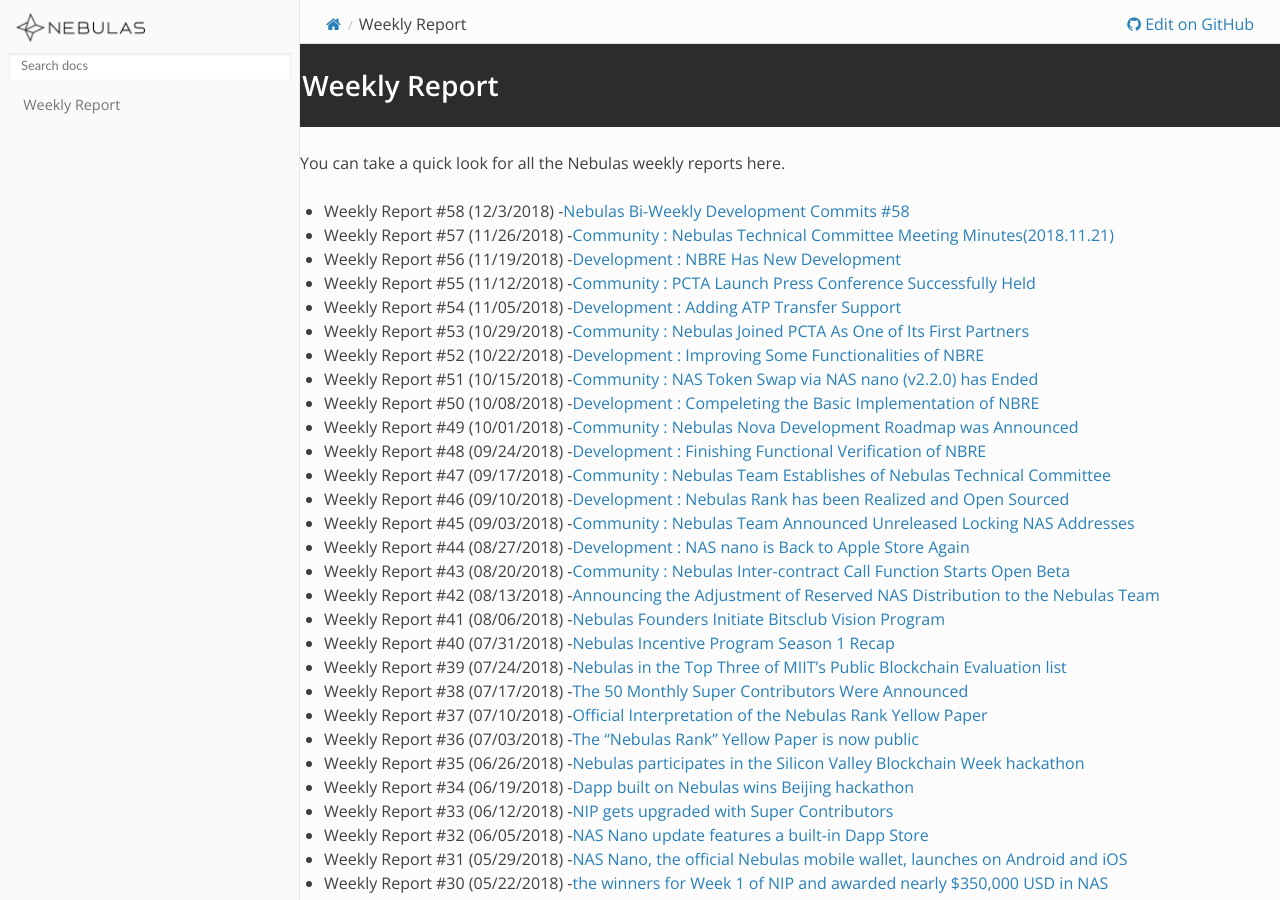
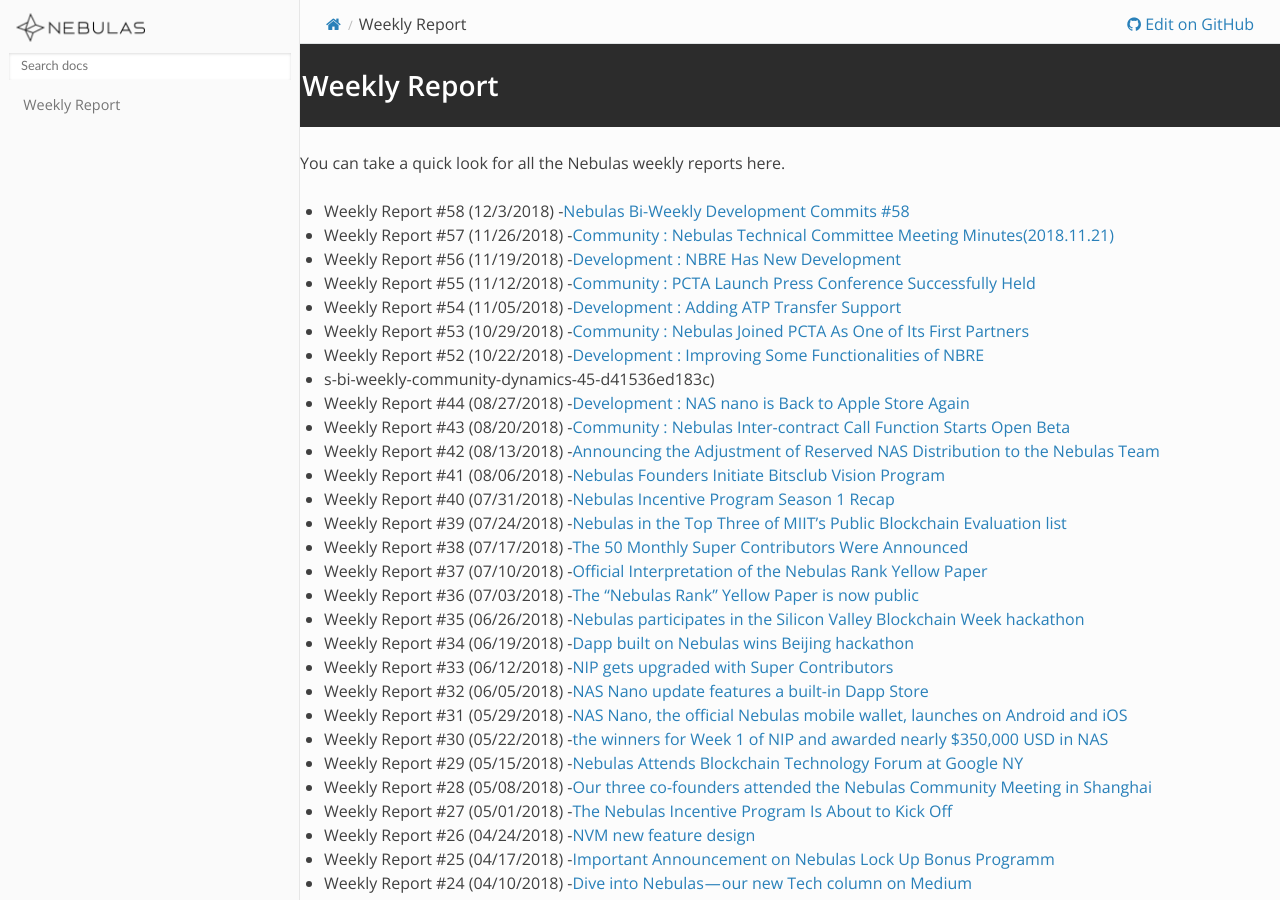
Before and after one commit to nebulasio/nebdocs, a Sphinx documentation site: the page built from docs/community/weekly-report.md, in a window 1280 px wide and 900 px high. Built offline with Sphinx 7.4.7 and the Read the Docs theme 2.0.0, drawn with Linux system fonts in a browser that asks for light colours; pages that are not in the unit, such as notebooks, are missing from menus.

Commit message:
ㅇㅇ
ㅇㅇㅇㅇ

```diff
--- a/docs/community/weekly-report.md
+++ b/docs/community/weekly-report.md
@@ -9,13 +9,7 @@
 - Weekly Report #54 (11/05/2018) -[Development : Adding ATP Transfer Support](https://medium.com/nebulasio/nebulas-bi-weekly-development-commits-update-54-402bf9f34f2f)
 - Weekly Report #53 (10/29/2018) -[Community : Nebulas Joined PCTA As One of Its First Partners](https://medium.com/nebulasio/nebulas-bi-weekly-community-dynamics-53-3b6fb628e472)
 - Weekly Report #52 (10/22/2018) -[Development : Improving Some Functionalities of NBRE](https://medium.com/nebulasio/nebulas-bi-weekly-development-commits-update-52-bbea4b1e3fc2)
-- Weekly Report #51 (10/15/2018) -[Community : NAS Token Swap via NAS nano (v2.2.0) has Ended](https://medium.com/nebulasio/nebulas-bi-weekly-community-dynamics-51-8b6681d6e4da)
-- Weekly Report #50 (10/08/2018) -[Development : Compeleting the Basic Implementation of NBRE](https://medium.com/nebulasio/nebulas-bi-weekly-development-commits-update-50-262e9661c9da)
-- Weekly Report #49 (10/01/2018) -[Community : Nebulas Nova Development Roadmap was Announced](https://medium.com/nebulasio/nebulas-bi-weekly-community-dynamics-49-5245f26d998e)
-- Weekly Report #48 (09/24/2018) -[Development : Finishing Functional Verification of NBRE](https://medium.com/nebulasio/nebulas-bi-weekly-development-commits-update-48-e57a9951fa55)
-- Weekly Report #47 (09/17/2018) -[Community : Nebulas Team Establishes of Nebulas Technical Committee](https://medium.com/nebulasio/nebulas-bi-weekly-community-dynamics-47-75f14a9164aa)
-- Weekly Report #46 (09/10/2018) -[Development : Nebulas Rank has been Realized and Open Sourced](https://medium.com/nebulasio/nebulas-bi-weekly-development-commits-update-46-14ecfde311ae)
-- Weekly Report #45 (09/03/2018) -[Community : Nebulas Team Announced Unreleased Locking NAS Addresses](https://medium.com/nebulasio/nebulas-bi-weekly-community-dynamics-45-d41536ed183c)
+- s-bi-weekly-community-dynamics-45-d41536ed183c)
 - Weekly Report #44 (08/27/2018) -[Development : NAS nano is Back to Apple Store Again](https://medium.com/nebulasio/nebulas-bi-weekly-development-commits-update-44-eae480493bc3)
 - Weekly Report #43 (08/20/2018) -[Community : Nebulas Inter-contract Call Function Starts Open Beta](https://medium.com/nebulasio/nebulas-weekly-updates-community-dynamics-e398478f2480)
 - Weekly Report #42 (08/13/2018) -[Announcing the Adjustment of Reserved NAS Distribution to the Nebulas Team](https://medium.com/nebulasio/nebulas-weekly-report-42-dbdd2f4868f5)
```
